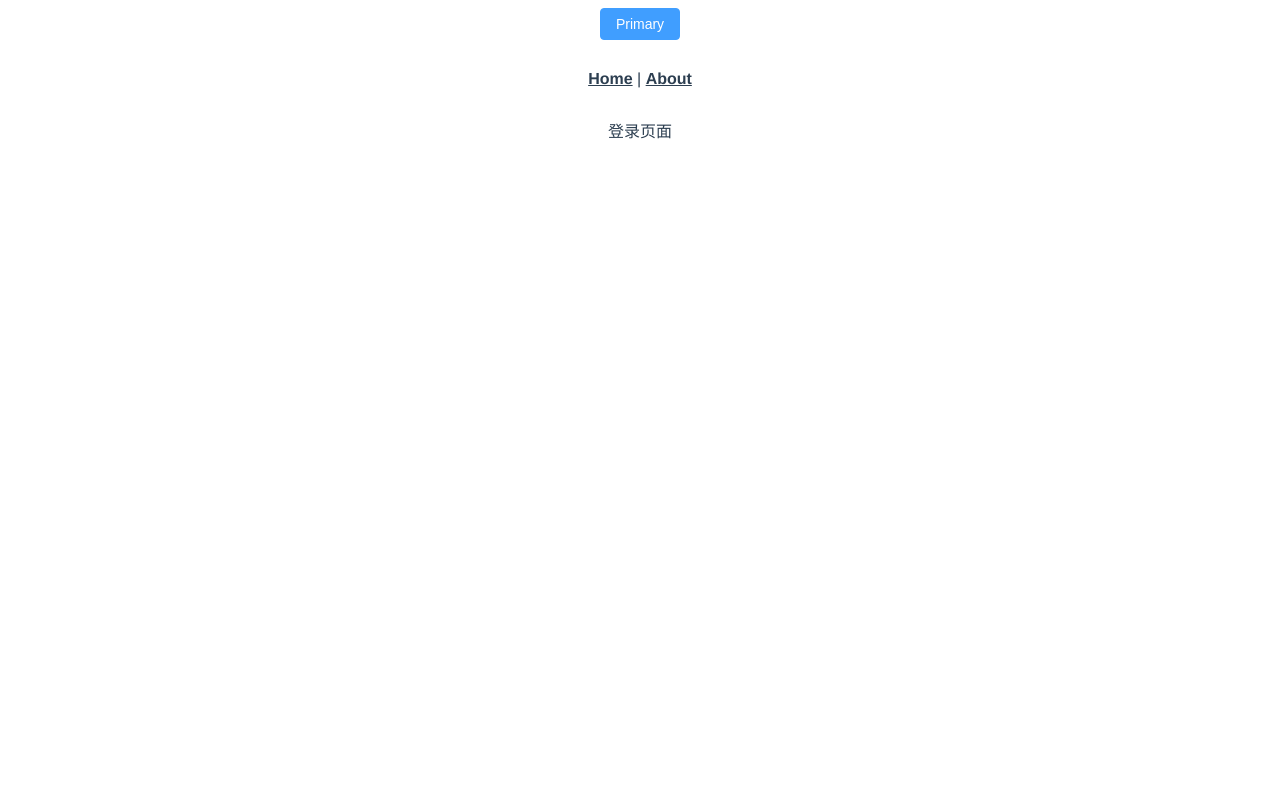
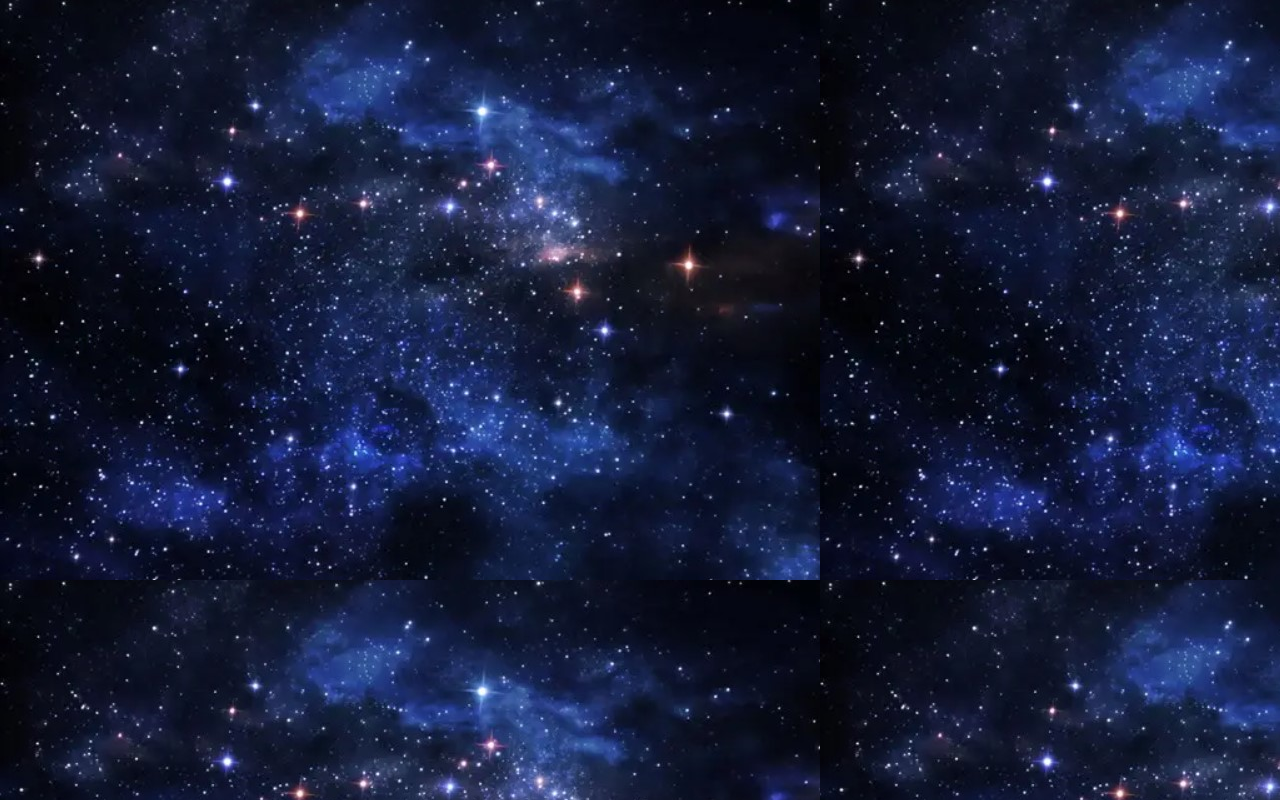
Before and after one commit to cdjchyg/TSRPC, a Vue app in the folder vue3test/vue3AdminSys/admin_sys/: page /Login in a window 1280 px wide. Built offline with nearby package versions, Linux system fonts and the light colour scheme.

Commit message:
创建登录路由

```diff
--- a/vue3test/vue3AdminSys/admin_sys/src/App.vue
+++ b/vue3test/vue3AdminSys/admin_sys/src/App.vue
@@ -1,35 +1,19 @@
 <template>
 
-  <el-button type="primary">Primary</el-button>
-
-  <nav>
-    <router-link to="/">Home</router-link> |
-    <router-link to="/about">About</router-link>
-  </nav>
-
-<!--  router 所显示的位置， 所以 使用 url/login 进入网页可以看到在 home 和 about 下有一个登录页面-->
+<!--  router 所显示的位置-->
   <router-view/>
 </template>
 
 <style lang="scss">
-#app {
-  font-family: Avenir, Helvetica, Arial, sans-serif;
-  -webkit-font-smoothing: antialiased;
-  -moz-osx-font-smoothing: grayscale;
-  text-align: center;
-  color: #2c3e50;
+//默认的外内边距
+*{
+  padding: 0px;
+  margin: 0px;
 }
 
-nav {
-  padding: 30px;
-
-  a {
-    font-weight: bold;
-    color: #2c3e50;
-
-    &.router-link-exact-active {
-      color: #42b983;
-    }
-  }
+// 定义 标签和id的宽高属性
+html,body,#app{
+  width: 100%;
+  height: 100%;
 }
 </style>
--- a/vue3test/vue3AdminSys/admin_sys/src/views/LoginView.vue
+++ b/vue3test/vue3AdminSys/admin_sys/src/views/LoginView.vue
@@ -1,7 +1,7 @@
 
 <template>
-  <div>
-    登录页面
+<!--  div 定义一个class，通过class设置div属性，和背景-->
+  <div class="login-box">
   </div>
 </template>
 
@@ -15,6 +15,11 @@ export default defineComponent({
 })
 </script>
 
-<style scoped>
-
+<!--css预处理语言 scss-->
+<style lang="scss" scoped>
+  .login-box{
+    width: 100%;
+    height: 100%;
+    background: url("../assets/bg.jpg");
+  }
 </style>
```
Also changed, not shown: vue3test/vue3AdminSys/admin_sys/src/assets/bg.jpg (added).
